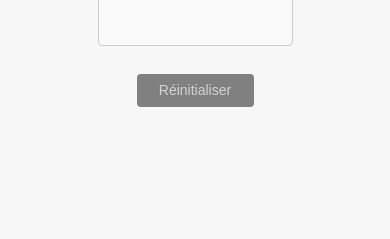
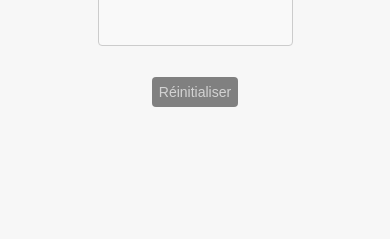
Before and after one commit to leopoldch/special-sniffle, a Vue app: page / in a window 390 px wide. Shown: the part 465-704 px from the top of the page. Built offline with nearby package versions, Linux system fonts and the light colour scheme.

Commit message:
fixed CSS for mobile

```diff
--- a/src/components/Application.vue
+++ b/src/components/Application.vue
@@ -411,7 +411,7 @@ function filterInputData() {
 
             <div class="grid-item"  v-for="(item, index) in myLines" :key="index" :style="{ backgroundColor: UVs.get(item[0]), gridRowStart: item[5][0], gridRowEnd: item[5][1] , gridColumn: days.get(item[2])}">
             <div class="grid-subitem">
-              <p>{{item[0]}}<br>{{ item[3] + " - " }}{{item[4] + " - " }} {{ item[1] }}</p>
+              <p>{{item[0]+" "+item[1]}}<br>{{ item[3] + " - " }}{{item[4]}}</p>
             </div>
           </div>
 
--- a/src/styles/Application.css
+++ b/src/styles/Application.css
@@ -114,7 +114,6 @@ input[type="text"] {
     display: grid;
     grid-template-columns: repeat(6, 0.7fr);
     width: 94%;
-
 }
 
 .grid-container-items-wrapper{
@@ -137,7 +136,6 @@ input[type="text"] {
     grid-column: 1;
     display: flex;
     justify-content: flex-end;
-    flex-wrap: nowrap;
 }
 
 .grid-separator{
@@ -180,23 +178,25 @@ input[type="text"] {
     display: flex;
     flex-direction: row;
     justify-content: center;
-    padding-bottom: 6%;
+    padding-bottom: 10%;
+    flex-wrap: wrap;
 }
 
 .button1-container, .button2-container{
-    width: 8vw;
     height: 4vh;
     margin:1%;
+    padding: 3px;
+
 }
 
 .button{
     color: lightgray;
     background-color: grey;
     border-radius: 4px;
-    width: 100%;
-    height: 100%;
+    width: auto;
+    height: auto;
     border: 0;
-    padding: 0.5%;
+    padding: 7px;
 }
 
 .button:hover{
@@ -207,11 +207,7 @@ input[type="text"] {
 
 
 @media only screen and (min-device-width : 0) and (max-device-width : 1024px) {
-    .button1-container, .button2-container{
-        width: 30vw;
-        height: 4vh;
-        margin:1%;
-    }
+
 
     .action-wrapper{
         margin-top: 4%;
@@ -219,16 +215,46 @@ input[type="text"] {
     }
 
     .grid-container-horaires{
-        grid-template-rows: repeat(60, 0.17fr);
+        grid-template-rows: repeat(61, 0.25fr);
         margin-right: 3%;
+        margin-top: 0;
+        margin-bottom: 0;
+        width: auto;
+        padding: O;
+        margin-top: -3%;
+        margin-bottom: 2%;
     }
 
+    .horaires{
+        width: 100%;
+        height: 98%;
+    }
+
+    .horaires > p {
+        font-size: small;
+    }
+
+
     .grid-container{
-        grid-template-rows: repeat(60, 0.17fr);
+        grid-template-rows: repeat(60, 0.3fr);
     }
 
     .grid-subitem{
-        font-size:xx-small;
+        font-size:1;
+    }
+
+    .grid-container-title{
+        width: 87%;
+        grid-template-columns: repeat(6, 2fr);
+    }
+    .grid-container{
+        grid-template-columns: repeat(6, 2fr);
+    }
+    .grid-container{
+        width: 98%;
+    }
+    .grid-wrapper{
+        width: 98%;
     }
 
 }
--- a/vue.config.js
+++ b/vue.config.js
@@ -6,10 +6,12 @@ const fs = require('fs');
 module.exports = defineConfig({
   transpileDependencies: true,
   devServer: {
+    /*
     https: {
       key: fs.readFileSync('/etc/letsencrypt/live/sniffle.lchappuis.fr/privkey.pem'),
       cert: fs.readFileSync('/etc/letsencrypt/live/sniffle.lchappuis.fr/fullchain.pem'),
     },
+    */
     compress: true,
     port: 3005,
     allowedHosts: [
```
